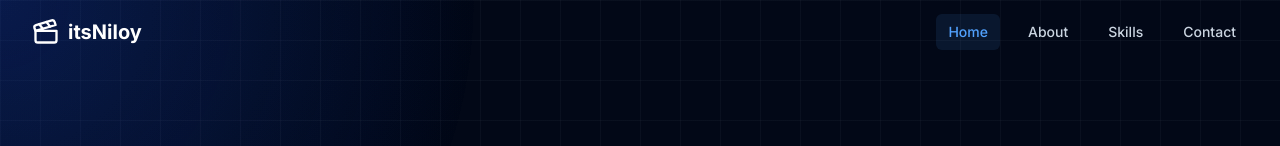
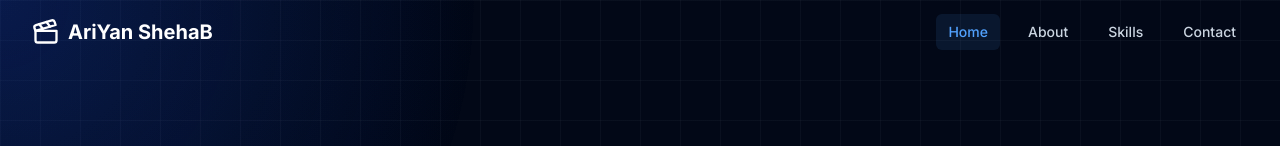
Before and after one commit to shihabmia00/ariyan-shehab, a Next.js app: page / in a window 1280 px wide. Shown: the top 146 px of the page. Built offline with nearby package versions, Linux system fonts and the light colour scheme.

Commit message:
update all

```diff
--- a/src/components/navbar.tsx
+++ b/src/components/navbar.tsx
@@ -44,7 +44,7 @@
             <div className="w-7 h-7 rounded-lg flex items-center justify-center">
               <Clapperboard />
             </div>
-            <span className="text-xl font-bold text-white">itsNiloy</span>
+            <span className="text-xl font-bold text-white">AriYan ShehaB</span>
           </Link>
 
           {/* Desktop Navigation */}
```
